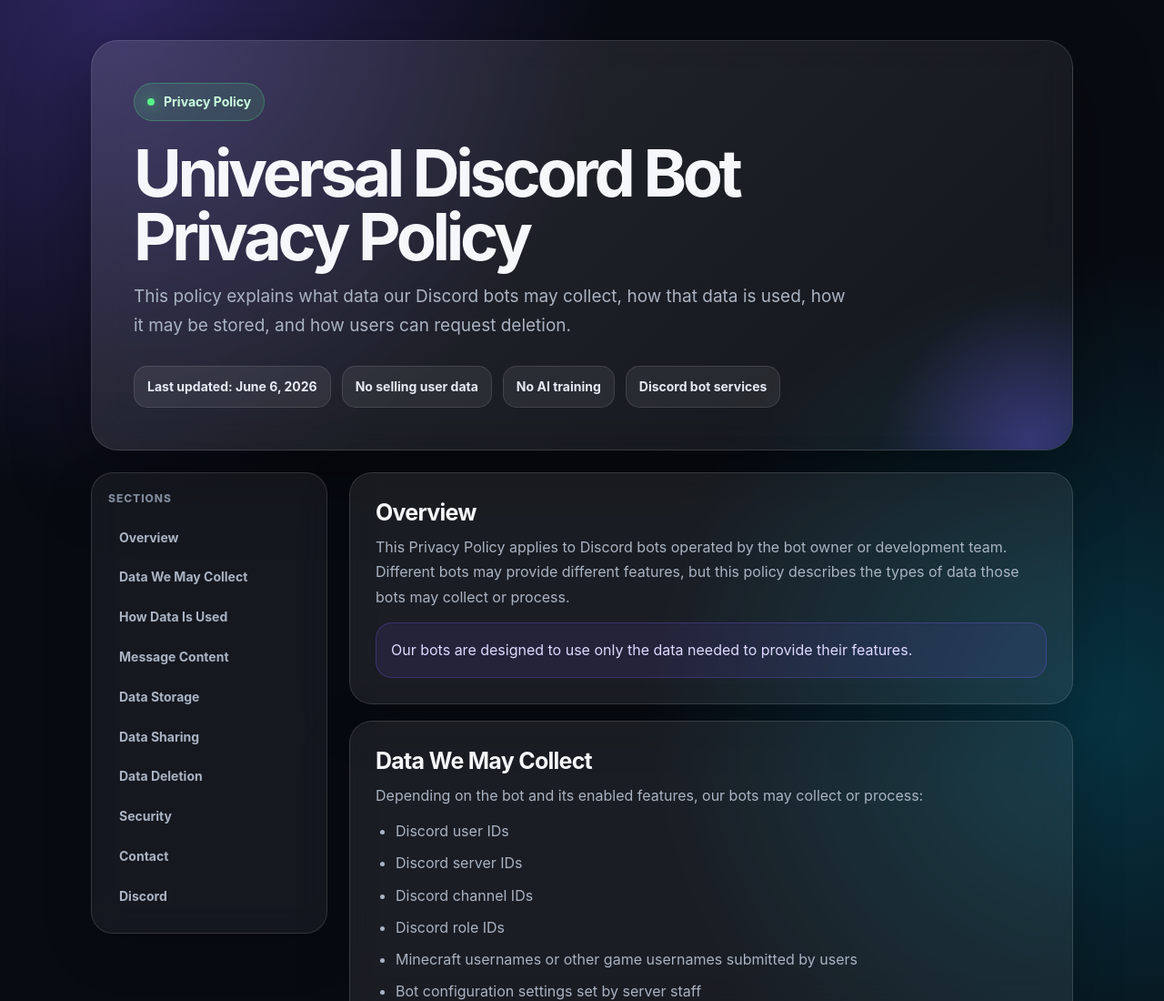
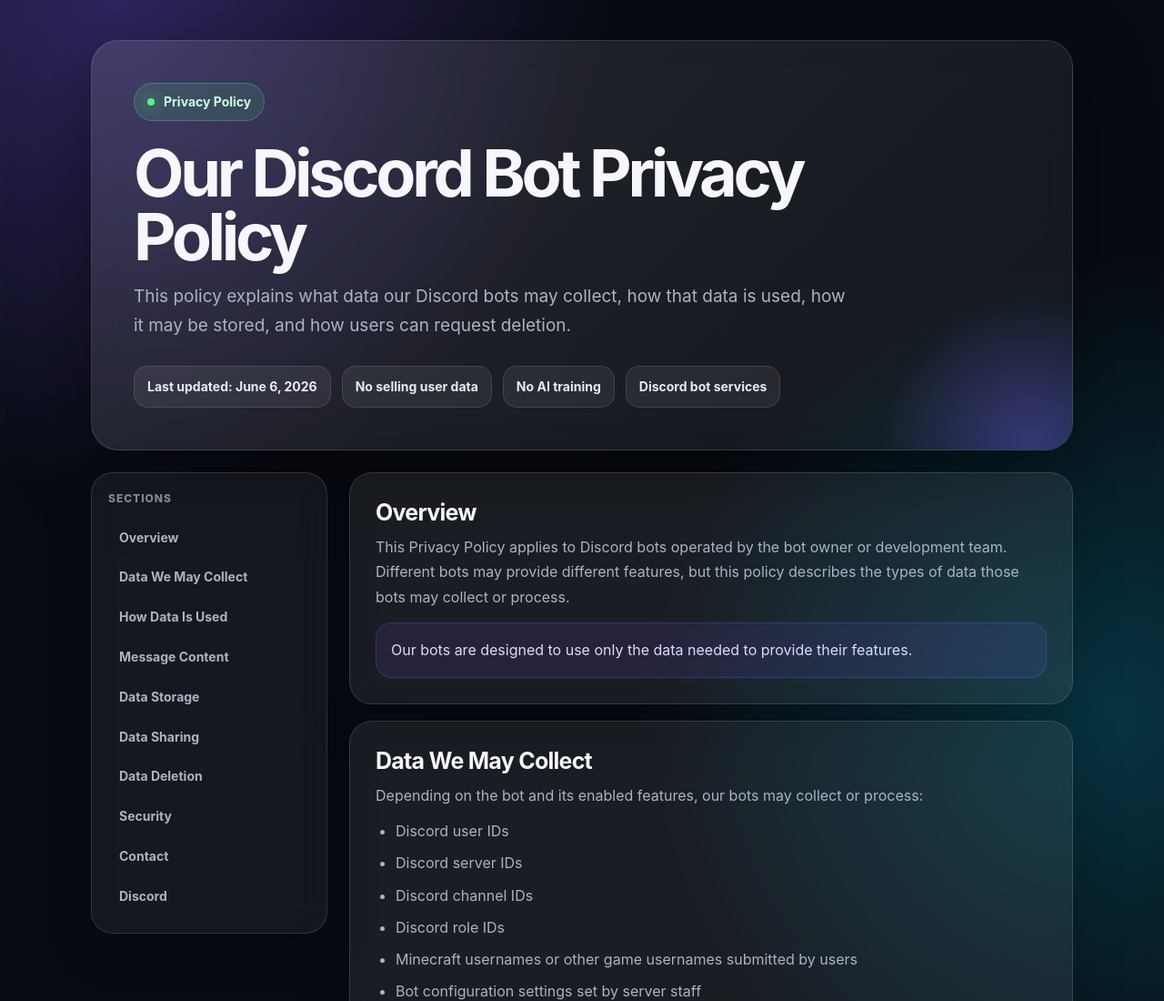
Before and after one commit to Keel62155/Privacy-Policy, a website: page public/index.html in a window 1280 px wide. Shown: the top 1100 px of the page at 91% size. Drawn offline with Linux system fonts and the light colour scheme.

Commit message:
Change title of Privacy Policy section

```diff
--- a/public/index.html
+++ b/public/index.html
@@ -305,7 +305,7 @@
         Privacy Policy
       </div>
 
-      <h1>Universal Discord Bot Privacy Policy</h1>
+      <h1>Our Discord Bot Privacy Policy</h1>
 
       <p class="subtitle">
         This policy explains what data our Discord bots may collect, how that data is used,
```
